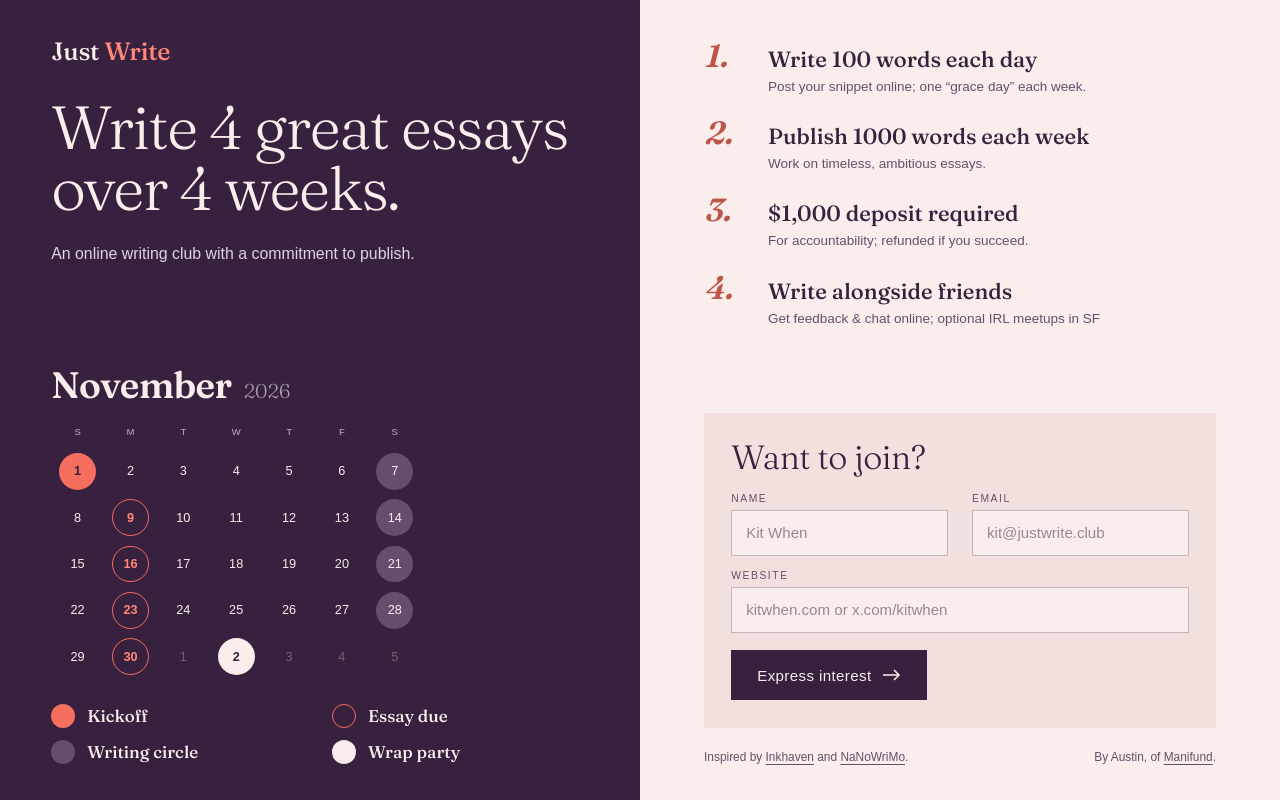
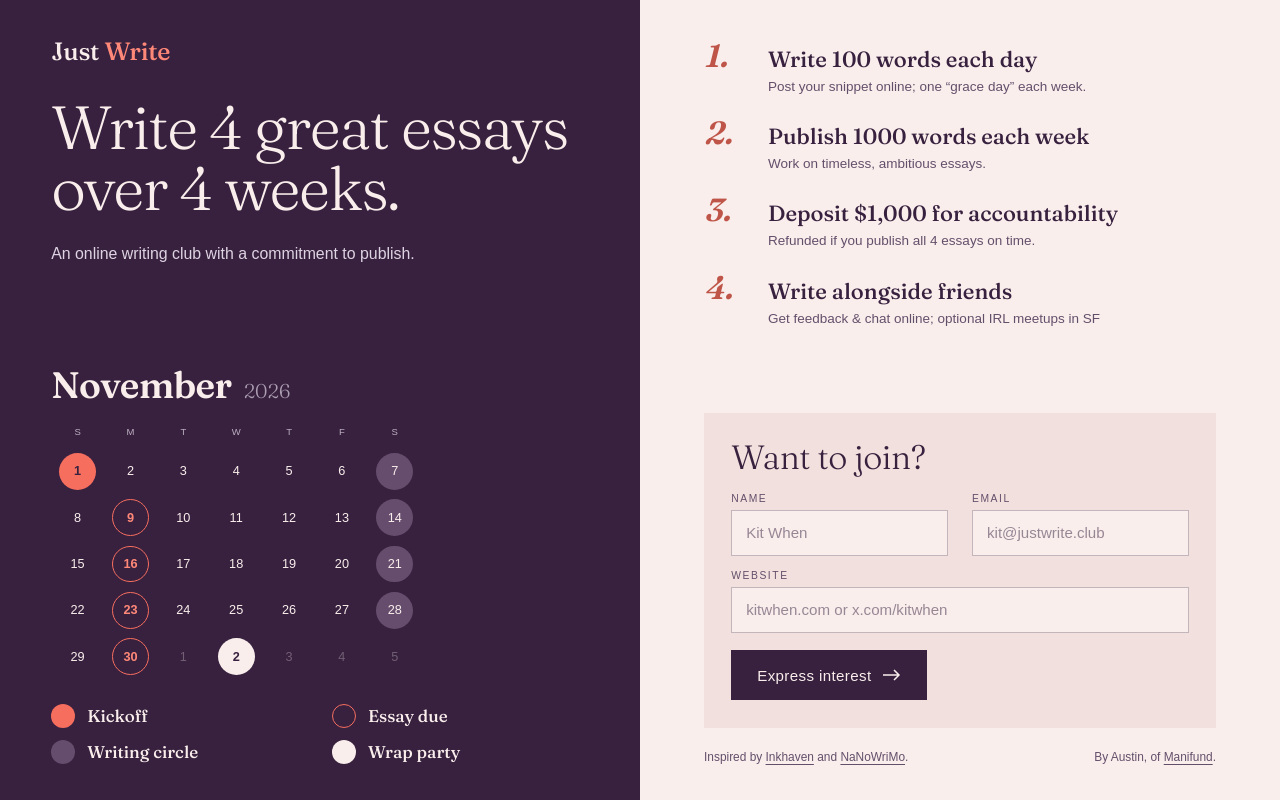
Before and after one commit to manifund/just-write, a Next.js app: page / in a window 1280 px wide. Built offline with nearby package versions, Linux system fonts and the light colour scheme; no server answers; the database is empty; a web font is replaced by a local one.

Commit message:
Tweak text

```diff
--- a/app/landing.tsx
+++ b/app/landing.tsx
@@ -17,8 +17,8 @@ const RULES = [
   },
   {
     numeral: "3.",
-    title: "$1,000 deposit required",
-    detail: "For accountability; refunded if you succeed.",
+    title: "Deposit $1,000 for accountability",
+    detail: "Refunded if you publish all 4 essays on time.",
   },
   {
     numeral: "4.",
```
